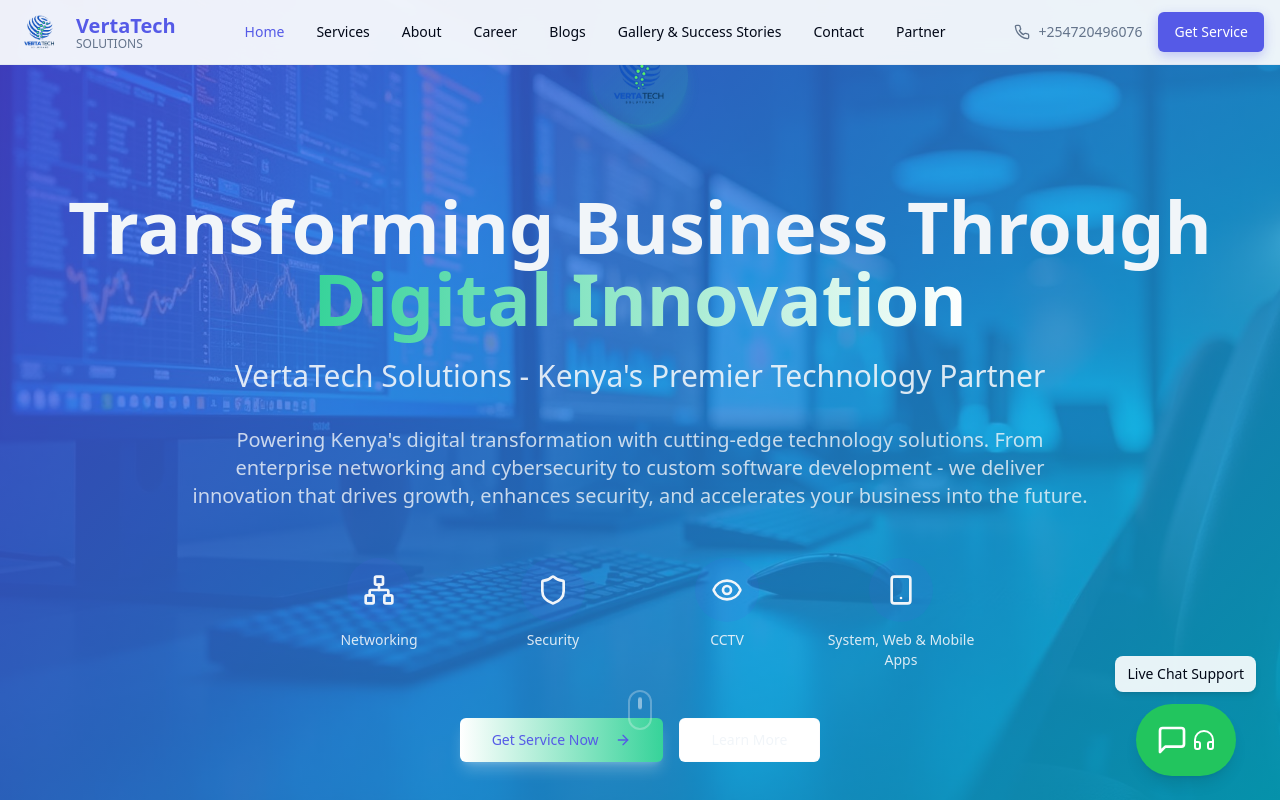
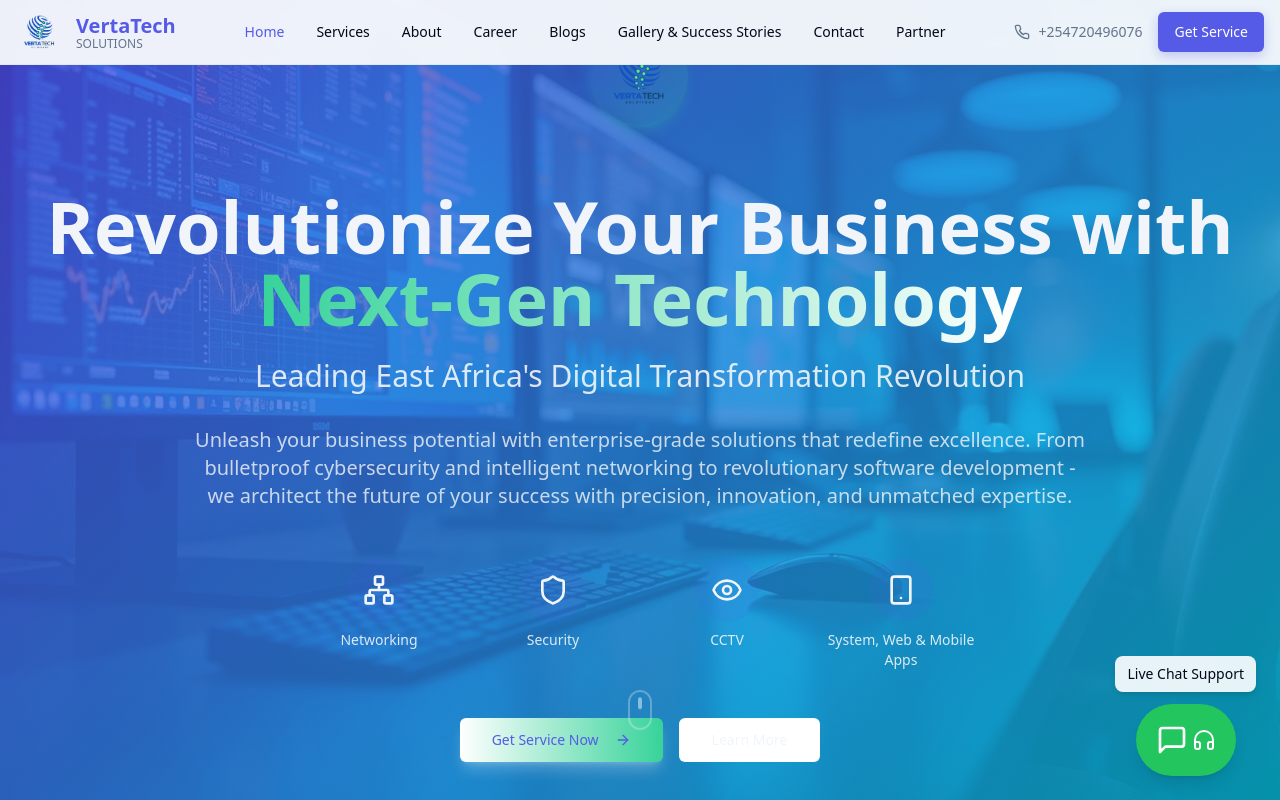
Before and after one commit to vertatech/verta-tech-solutions, a React (Vite) app: page / in a window 1280 px wide. Shown: the top 800 px of the page. Built offline with nearby package versions, Linux system fonts and the light colour scheme.

Commit message:
Refine homepage wording

```diff
--- a/src/components/hero-section.tsx
+++ b/src/components/hero-section.tsx
@@ -36,20 +36,20 @@ const HeroSection = () => {
 
         {/* Main Heading */}
         <h1 className="text-4xl md:text-6xl lg:text-7xl font-bold text-hero-text mb-6 animate-fade-in">
-          Transforming Business Through{" "}
-          <span className="text-accent animate-slide-in-right bg-gradient-to-r from-accent to-secondary bg-clip-text text-transparent">Digital Innovation</span>
+          Revolutionize Your Business with{" "}
+          <span className="text-accent animate-slide-in-right bg-gradient-to-r from-accent to-secondary bg-clip-text text-transparent">Next-Gen Technology</span>
         </h1>
 
         {/* Subheading */}
         <h2 className="text-xl md:text-2xl lg:text-3xl text-hero-text/90 mb-8 font-light animate-fade-in-up" style={{ animationDelay: '0.2s' }}>
-          VertaTech Solutions - Kenya's Premier Technology Partner
+          Leading East Africa's Digital Transformation Revolution
         </h2>
 
         {/* Description */}
         <p className="text-lg md:text-xl text-hero-text/80 max-w-4xl mx-auto mb-12 leading-relaxed animate-fade-in-up" style={{ animationDelay: '0.4s' }}>
-          Powering Kenya's digital transformation with cutting-edge technology solutions. From enterprise
-          networking and cybersecurity to custom software development - we deliver innovation that drives growth,
-          enhances security, and accelerates your business into the future.
+          Unleash your business potential with enterprise-grade solutions that redefine excellence. From
+          bulletproof cybersecurity and intelligent networking to revolutionary software development - we architect
+          the future of your success with precision, innovation, and unmatched expertise.
         </p>
 
         {/* Services Icons */}
```
